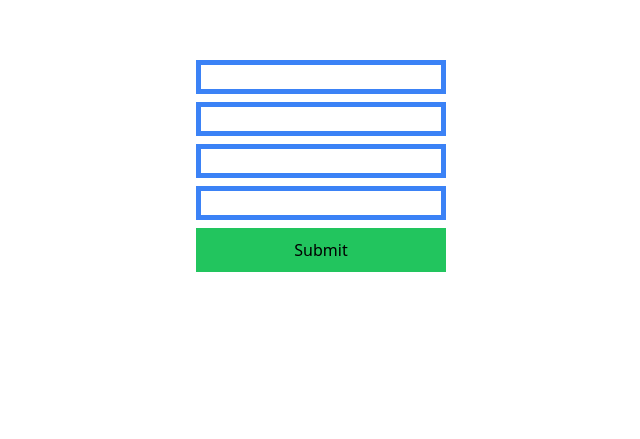
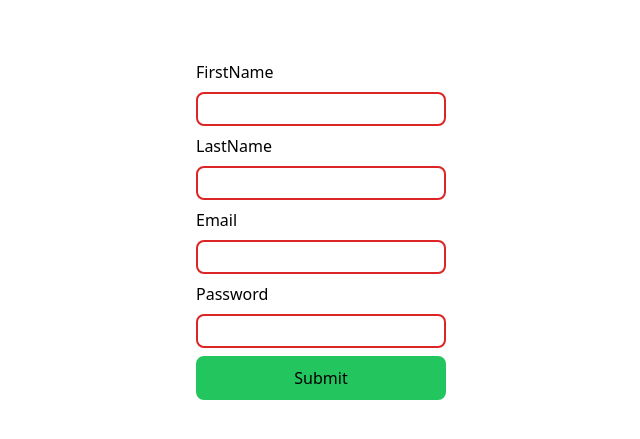
Before and after one commit to Tailung1/intro-component-with-sign-up-form-dynamic-error-messages-, a React (Vite) app: page / in a window 1280 px wide. Shown: the part 215-654 px from the top of the page, without its empty margins (319-959 px from the left). Built offline with nearby package versions, Linux system fonts and the light colour scheme.

Commit message:
add validation for FirstName

```diff
--- a/src/App.css
+++ b/src/App.css
@@ -4,3 +4,15 @@ body {
   align-items: center;
   height: 100vh;
 }
+* {
+  margin: 0;
+  padding: 0;
+  box-sizing: border-box;
+  font: inherit;
+  color: inherit;
+}
+input {
+  outline: none; /* Removes default focus outline */
+  border: none; /* Removes border */
+  box-shadow: none; /* Prevents any browser-imposed shadow */
+}
--- a/src/App.tsx
+++ b/src/App.tsx
@@ -8,6 +8,11 @@ function App() {
     Email: string;
     Password: string;
   };
+  const [isFirstNameValid, setIsFirstNameValid] = useState<boolean>(false);
+  const [isLastNameValid, setIsLastNameValid] = useState<boolean>(false);
+  const [isEmailValid, setIsEmailValid] = useState<boolean>(false);
+  const [isPasswordValid, setPasswordValid] = useState<boolean>(false);
+
   const [lager, setLager] = useState<TUserProps[]>([]);
   const [userInfo, setUserInfo] = useState<TUserProps>({
     FirstName: "",
@@ -33,10 +38,21 @@ function App() {
   };
 
   function checkErrors(updatedUserInfo: TUserProps) {
-    setErrors(prevErrors => ({
+    setErrors((prevErrors) => ({
       ...prevErrors,
-      FirstName: updatedUserInfo.FirstName === "" ? "Input Can't be empty" : "",
+      FirstName:
+        updatedUserInfo.FirstName === ""
+          ? "Input Can't be empty"
+          : updatedUserInfo.FirstName.split("").length < 5
+          ? "Enter at least 5 chars"
+          : "",
     }));
+    {
+      setIsFirstNameValid(
+        updatedUserInfo.FirstName !== "" &&
+          updatedUserInfo.FirstName.length >= 5
+      );
+    }
   }
 
   const handleSubmission = (event: React.FormEvent) => {
@@ -46,44 +62,68 @@ function App() {
     setUserInfo({ FirstName: "", LastName: "", Email: "", Password: "" });
   };
 
+  const handleFirstErrorMessage = (event: React.FormEvent) => {
+    const target = event.target as HTMLInputElement;
+    if (userInfo.FirstName === "") {
+      setErrors((prevErrors) => ({
+        ...prevErrors,
+        [target.name]: "Input Can't be empty",
+      }));
+    }
+  };
+
   return (
     <>
       <form
         onSubmit={handleSubmission}
         className="flex flex-col w-[250px] h-[250px] gap-2"
       >
+        <span>FirstName</span>
         <input
           onChange={handleChange}
+          onClick={handleFirstErrorMessage}
           type="text"
           name="FirstName"
           value={userInfo.FirstName}
-          className="border-[5px] border-solid border-blue-500"
+          className={`border-[2px] rounded-lg p-[3px] border-solid ${
+            isFirstNameValid ? "border-green-600" : "border-red-600"
+          }`}
         />
         {errors.FirstName ? (
           <p className="text-red-600 text-sm">{errors.FirstName}</p>
         ) : null}
+        <span>LastName</span>
         <input
           onChange={handleChange}
           type="text"
           name="LastName"
           value={userInfo.LastName}
-          className="border-[5px] border-solid border-blue-500"
+          className={`border-[2px] rounded-lg p-[3px] border-solid ${
+            isPasswordValid ? "border-green-600" : "border-red-600"
+          }`}
         />
+        <span>Email</span>
         <input
           onChange={handleChange}
           type="text"
           name="Email"
           value={userInfo.Email}
-          className="border-[5px] border-solid border-blue-500"
+          className={`border-[2px] rounded-lg p-[3px] border-solid ${
+            isPasswordValid ? "border-green-600" : "border-red-600"
+          }`}
         />
+        <span>Password</span>
         <input
           onChange={handleChange}
           type="password"
           name="Password"
           value={userInfo.Password}
-          className="border-[5px] border-solid border-blue-500"
+          className={`border-[2px] rounded-lg p-[3px] border-solid ${
+            isPasswordValid ? "border-green-600" : "border-red-600"
+          }`}
         />
-        <button type="submit" className="p-[10px] bg-green-500">
+
+        <button type="submit" className="p-[10px] rounded-lg bg-green-500">
           Submit
         </button>
       </form>
```
